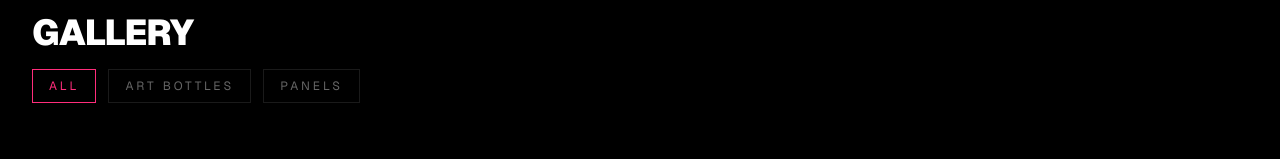
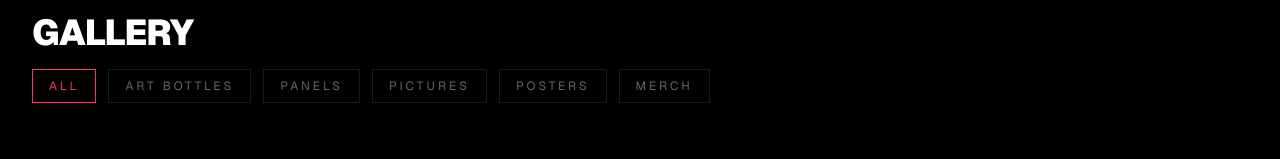
Before and after one commit to genfreemix/dujari, a Next.js app: page /gallery in a window 1280 px wide. Shown: the part 127-286 px from the top of the page. Built offline with nearby package versions, Linux system fonts and the light colour scheme.

Commit message:
feat: add pictures posters and merch gallery filters

```diff
--- a/src/app/gallery/page.tsx
+++ b/src/app/gallery/page.tsx
@@ -2,22 +2,27 @@
 
 import { useState } from "react";
 import GalleryGrid from "@/components/GalleryGrid";
-import { artworks, getByCategory } from "@/data/artworks";
+import { artworks } from "@/data/artworks";
 import { useT } from "@/i18n";
 
-type Filter = "all" | "bottle" | "panel";
+type Filter = "all" | "bottle" | "panel" | "pictures" | "posters" | "merch";
 
 export default function GalleryPage() {
   const t = useT();
   const [filter, setFilter] = useState<Filter>("all");
   const containerClassName = "mx-auto w-full max-w-[1500px] px-6 xl:pl-8 xl:pr-4";
 
-  const filtered = filter === "all" ? artworks : getByCategory(filter);
+  const filtered = filter === "all"
+    ? artworks
+    : artworks.filter((artwork) => artwork.category === filter);
 
   const filters: { key: Filter; label: string }[] = [
     { key: "all", label: t("gallery.filter_all") },
     { key: "bottle", label: t("gallery.filter_bottles") },
     { key: "panel", label: t("gallery.filter_panels") },
+    { key: "pictures", label: t("gallery.filter_pictures") },
+    { key: "posters", label: t("gallery.filter_posters") },
+    { key: "merch", label: t("gallery.filter_merch") },
   ];
 
   return (
@@ -31,7 +36,7 @@ export default function GalleryPage() {
             {t("gallery.title")}
           </h1>
 
-          <div className="flex gap-3">
+          <div className="flex flex-wrap gap-3">
             {filters.map((f) => (
               <button
                 key={f.key}
--- a/src/i18n/index.tsx
+++ b/src/i18n/index.tsx
@@ -46,6 +46,9 @@ const translations: Record<Locale, Record<string, string>> = {
     "gallery.filter_all": "All",
     "gallery.filter_bottles": "Art Bottles",
     "gallery.filter_panels": "Panels",
+    "gallery.filter_pictures": "Pictures",
+    "gallery.filter_posters": "Posters",
+    "gallery.filter_merch": "Merch",
 
     // Artwork card
     "artwork.bottle": "Art Bottle",
@@ -146,6 +149,9 @@ const translations: Record<Locale, Record<string, string>> = {
     "gallery.filter_all": "Все",
     "gallery.filter_bottles": "Арт-бутылки",
     "gallery.filter_panels": "Панели",
+    "gallery.filter_pictures": "Картины",
+    "gallery.filter_posters": "Постеры",
+    "gallery.filter_merch": "Мерч",
 
     "artwork.bottle": "Арт-бутылка",
     "artwork.panel": "Арт-панель",
@@ -238,6 +244,9 @@ const translations: Record<Locale, Record<string, string>> = {
     "gallery.filter_all": "Tout",
     "gallery.filter_bottles": "Bouteilles d'art",
     "gallery.filter_panels": "Panneaux",
+    "gallery.filter_pictures": "Tableaux",
+    "gallery.filter_posters": "Posters",
+    "gallery.filter_merch": "Merch",
 
     "artwork.bottle": "Bouteille d'art",
     "artwork.panel": "Panneau d'art",
```
